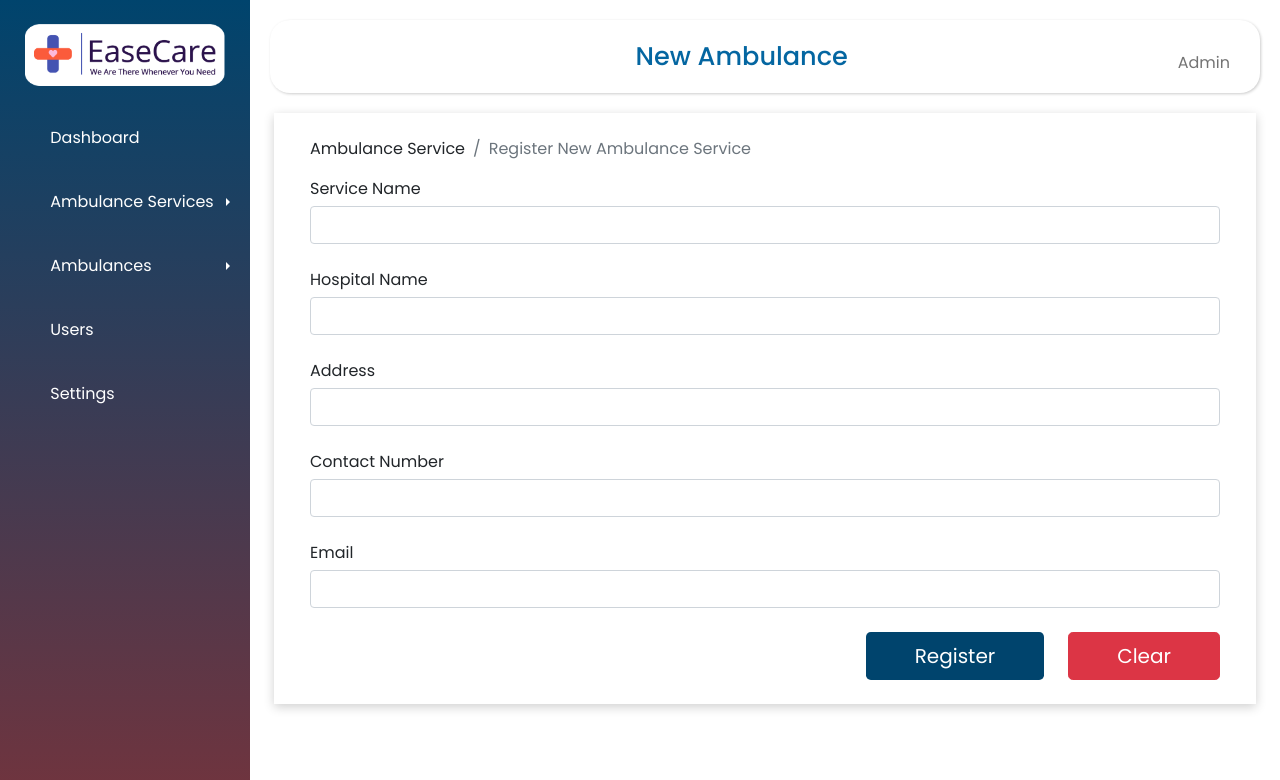
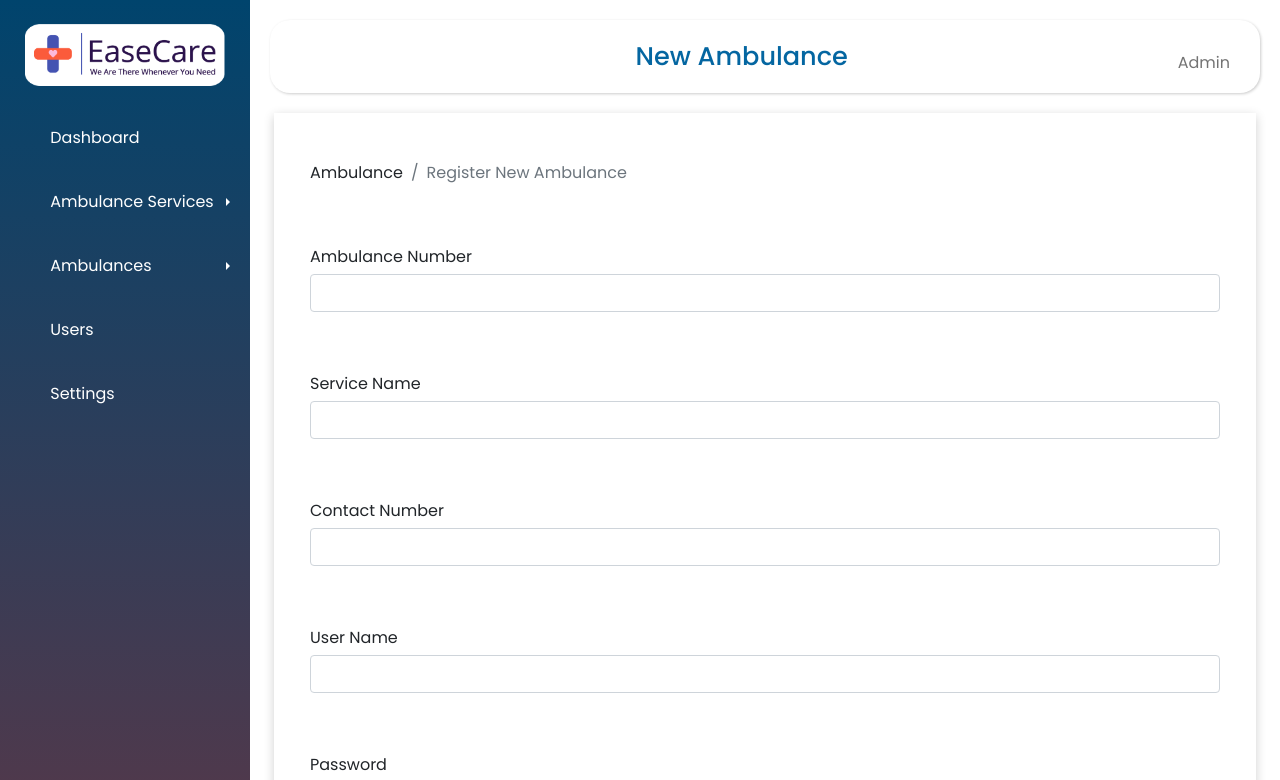
Before and after one commit to ChaminduSenanayake/ease_care_frontend, a React (Create React App) app: page /addNewAmbulance in a window 1280 px wide. Shown: the top 780 px of the page. Built offline with nearby package versions, Linux system fonts and the light colour scheme; some icons are missing.

Commit message:
UI changes

```diff
--- a/src/assets/css/AmbulanceService-Style.css
+++ b/src/assets/css/AmbulanceService-Style.css
@@ -13,3 +13,7 @@
 .form-control{
     margin-top: 5px;
 }
+
+.form-group{
+    margin-top: 60px;
+}
--- a/src/assets/css/Dashboard-Style.css
+++ b/src/assets/css/Dashboard-Style.css
@@ -18,3 +18,15 @@
 .location-card .card-header{
     background: #ffffff;
 }
+.location-card .card-body .row{
+    padding-bottom:40%;
+    position:relative;
+}
+
+.location-card .card-body .row iframe{
+    left:0;
+    top:0;
+    height:100%;
+    width:100%;
+    position:absolute;
+}
--- a/src/components/Ambulance/AddNewAmbulance.js
+++ b/src/components/Ambulance/AddNewAmbulance.js
@@ -6,43 +6,46 @@ function AddNewAmbulance(){
     });
 
     return(
-        <div className="row m-1">
+        <div className="row m-1 ">
             <div className="container col-md-12 col-md-offset-3">
-                <div className="panel panel-primary p-4">
+                <div className="panel panel-primary p-4 mt-4">
                     <ol className="breadcrumb">
                         <li className="breadcrumb-item">
-                            <a href="/addNewService">Ambulance Service</a>
+                            <a href="/addNewAmbulance">Ambulance</a>
                         </li>
-                        <li className="breadcrumb-item active">Register New Ambulance Service</li>
+                        <li className="breadcrumb-item active">Register New Ambulance</li>
                     </ol>
                     <div className="panel-body">
                         <form method="post" action="" accept-charset="UTF-8">
-                            <div className="form-group mt-3">
+                            <div className="form-group">
+                                <label>Ambulance Number</label>
+                                <input type="text" id="ambulanceNumber" className="form-control" name="ambulanceNumber"/>
+                            </div>
+                            <div className="form-group">
                                 <label>Service Name</label>
                                 <input type="text" id="serviceName" className="form-control" name="serviceName"/>
                             </div>
-                            <div className="form-group mt-4">
-                                <label>Hospital Name</label>
-                                <input type="text" id="hospitalName" className="form-control" name="hospitalName"/>
+                            <div className="form-group">
+                                <label>Contact Number</label>
+                                <input type="text" id="contactNo" className="form-control" name="contactNo"/>
                             </div>
-                            <div className="form-group mt-4">
-                                <label>Address</label>
-                                <input type="text" id="address" className="form-control" name="address"/>
+                            <div className="form-group">
+                                <label>User Name</label>
+                                <input type="text" id="userName" className="form-control" name="userName"/>
                             </div>
-                            <div className="form-group mt-4">
-                                <label>Contact Number</label>
-                                <input type="text" id="contactNumber" className="form-control" name="contactNumber"/>
+                            <div className="form-group">
+                                <label>Password</label>
+                                <input type="text" id="password" className="form-control" name="password"/>
                             </div>
-                            <div className="form-group mt-4">
-                                <label>Email</label>
-                                <input type="text" id="email" className="form-control" name="email"/>
+                            <div className="form-group">
+                                <label>Confirm Password</label>
+                                <input type="text" id="cPassword" className="form-control" name="cPassword"/>
                             </div>
-
-                            <div className="form-group text-end mt-4">
-                                <button type="submit" className="btn btn-save btn-lg px-5" id="submitbtn"
+                            <div className="form-group text-end mb-4">
+                                <button type="submit" className="btn btn-save btn-lg px-5" id="btnSubmmit"
                                         name="submit">Register
                                 </button>
-                                <button className="btn btn-danger btn-lg ms-4 px-5" id="clearbtn"
+                                <button className="btn btn-danger btn-lg ms-4 px-5" id="btnClear"
                                         name="submit">Clear
                                 </button>
                             </div>
--- a/src/components/AmbulanceService/AddNewService.js
+++ b/src/components/AmbulanceService/AddNewService.js
@@ -1,15 +1,15 @@
 import React, {useEffect} from "react";
+import $ from "jquery";
 import "../../assets/css/AmbulanceService-Style.css"
-import $ from "jquery";
 
 function AddNewService() {
     useEffect(() => {
         $('#navBarTitle').text("New Ambulance Service");
     });
     return (
-        <div className="row m-1">
+        <div className="row m-1 ">
             <div className="container col-md-12 col-md-offset-3">
-                <div className="panel panel-primary p-4">
+                <div className="panel panel-primary p-4 mt-4">
                     <ol className="breadcrumb">
                         <li className="breadcrumb-item">
                             <a href="/addNewService">Ambulance Service</a>
@@ -18,28 +18,28 @@ function AddNewService() {
                     </ol>
                     <div className="panel-body">
                         <form method="post" action="" accept-charset="UTF-8">
-                            <div className="form-group mt-3">
+                            <div className="form-group">
                                 <label>Service Name</label>
                                 <input type="text" id="serviceName" className="form-control" name="serviceName"/>
                             </div>
-                            <div className="form-group mt-4">
+                            <div className="form-group">
                                 <label>Hospital Name</label>
                                 <input type="text" id="hospitalName" className="form-control" name="hospitalName"/>
                             </div>
-                            <div className="form-group mt-4">
+                            <div className="form-group">
                                 <label>Address</label>
                                 <input type="text" id="address" className="form-control" name="address"/>
                             </div>
-                            <div className="form-group mt-4">
+                            <div className="form-group">
                                 <label>Contact Number</label>
                                 <input type="text" id="contactNumber" className="form-control" name="contactNumber"/>
                             </div>
-                            <div className="form-group mt-4">
+                            <div className="form-group">
                                 <label>Email</label>
                                 <input type="text" id="email" className="form-control" name="email"/>
                             </div>
 
-                            <div className="form-group text-end mt-4">
+                            <div className="form-group text-end mb-4">
                                 <button type="submit" className="btn btn-save btn-lg px-5" id="submitbtn"
                                         name="submit">Register
                                 </button>
--- a/src/components/Dashboard/Dashboard.js
+++ b/src/components/Dashboard/Dashboard.js
@@ -79,7 +79,7 @@ function Dashboard(){
                             <div className="row">
                                 <iframe
                                     src="https://www.google.com/maps/embed?pb=!1m14!1m8!1m3!1d11880.492291371422!2d12.4922309!3d41.8902102!3m2!1i1024!2i768!4f13.1!3m3!1m2!1s0x0%3A0x28f1c82e908503c4!2sColosseo!5e0!3m2!1sit!2sit!4v1524815927977"
-                                    width="100%" height="356" frameBorder="0"  allowFullScreen title="#"></iframe>
+                                    width="100%" frameBorder="0"  allowFullScreen title="#"></iframe>
                             </div>
                     </div>
                 </div>
```
Also changed, not shown: src/assets/css/Ambulance-Style.css (deleted).
